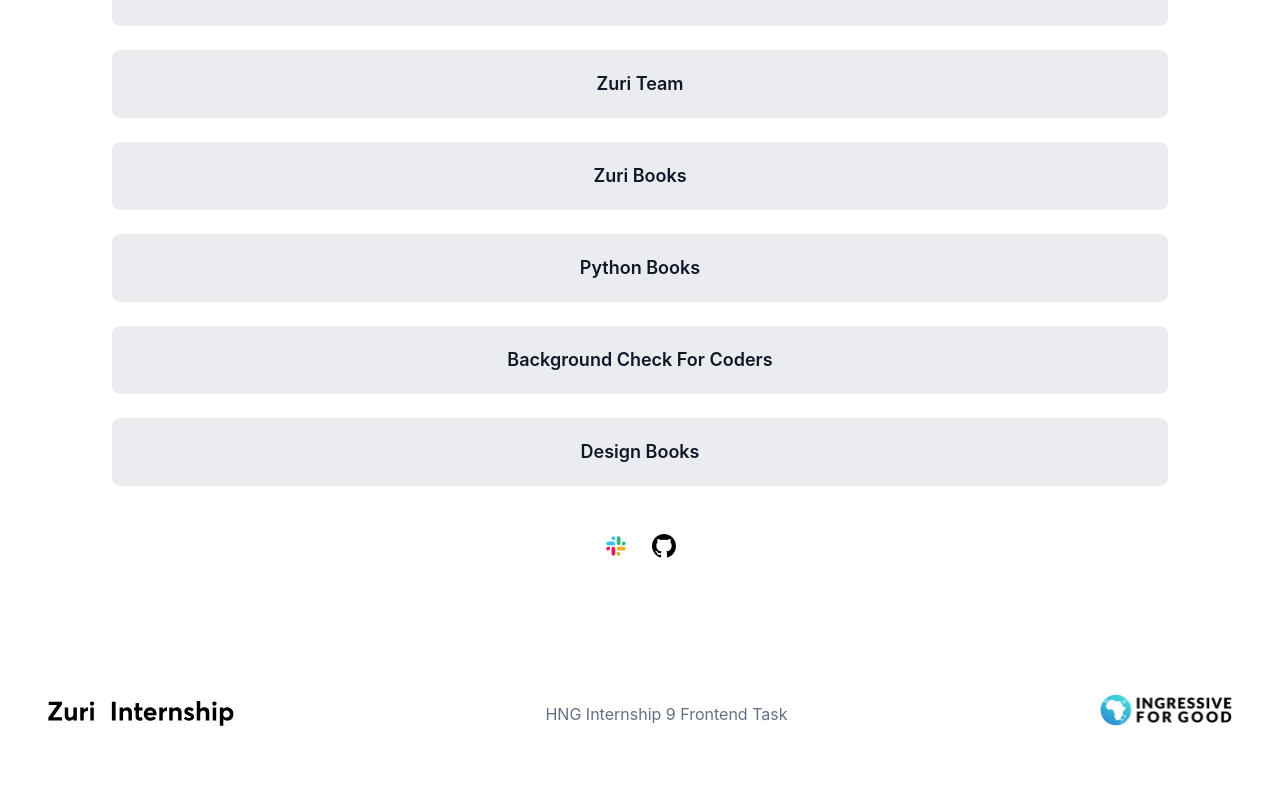
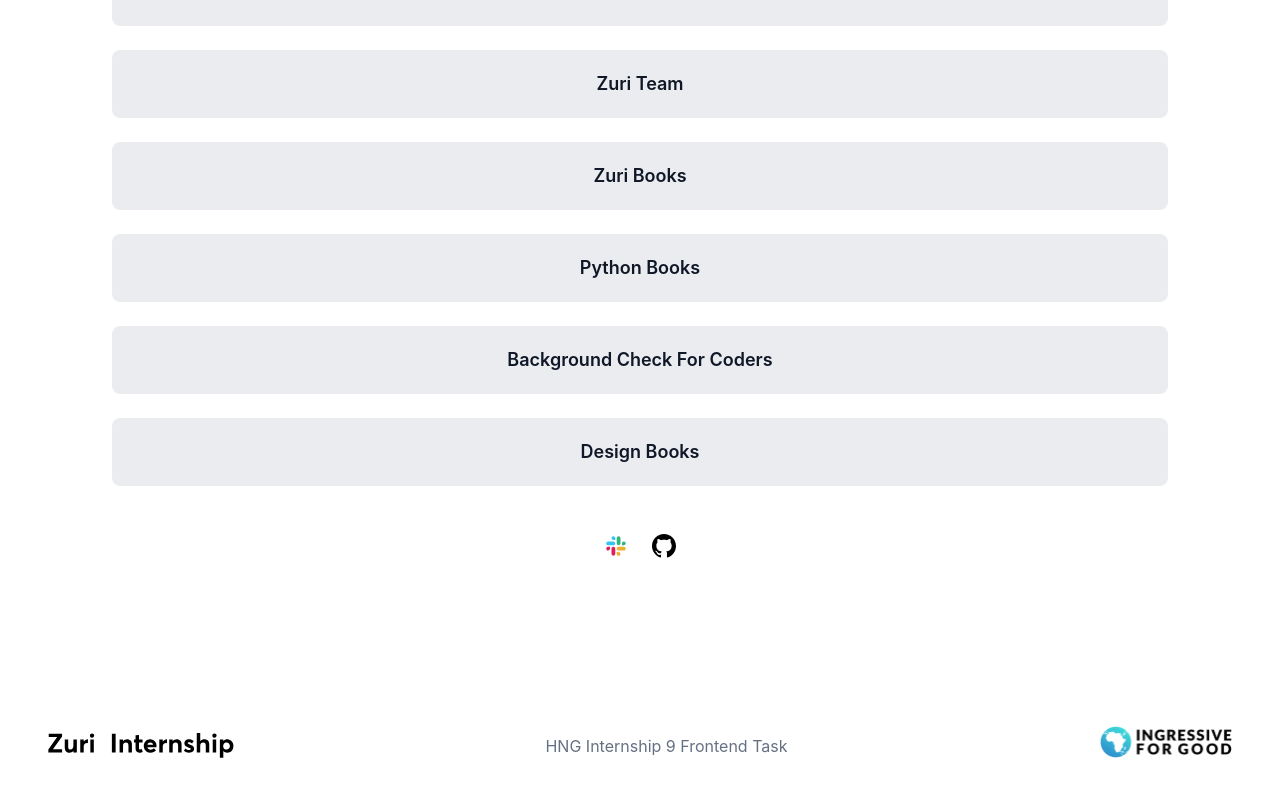
Before and after one commit to ojaykaris/linktree, a React (Create React App) app: page / in a window 1280 px wide. Shown: the part 304-1100 px from the top of the page. Built offline with nearby package versions, Linux system fonts and the light colour scheme; the HTML template or start-up script is replaced by a standard one.

Commit message:
fix css for mobile

```diff
--- a/src/App.css
+++ b/src/App.css
@@ -125,26 +125,15 @@
   flex-direction: column;
 }
 
-.social-section,
-.footer {
-  display: none;
-}
-
-@media screen and (min-width: 768px) {
-  .social-section,
-  .footer {
-    display: block;
-  }
-
-  .social-section {
-    margin-bottom: 64px;
-  }
-
 .social-section .container {
   display: flex;
   gap: 24px;
   justify-content: center;
   padding: 24px;
+}
+
+.social-section {
+  margin-bottom: 32px;
 }
 
 .container-fluid {
@@ -155,13 +144,14 @@
 }
 
 .footer {
-    padding: 48px 0;
+  padding: 80px 0 32px;
 }
 
 .footer .container-fluid {
   display: flex;
-    justify-content: space-between;
-    align-items: flex-end;
+  align-items: flex-start;
+  gap: 16px;
+  flex-direction: column;
 }
 
 .footer-info {
@@ -171,4 +161,15 @@
   text-align: center;
   color: var(--black100);
 }
+
+@media screen and (min-width: 768px) {
+  .social-section {
+    margin-bottom: 64px;
   }
+
+  .footer .container-fluid {
+    flex-direction: row;
+    justify-content: space-between;
+    align-items: flex-end;
+  }
+}
```
Lines whose indentation alone changed are shown as unchanged.
